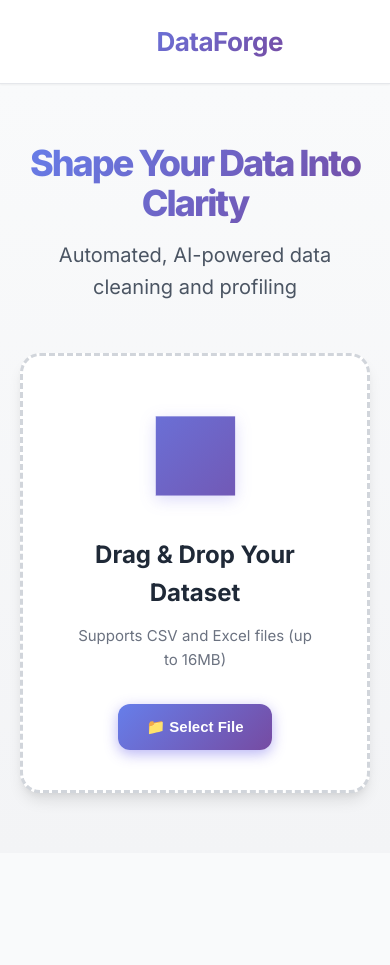
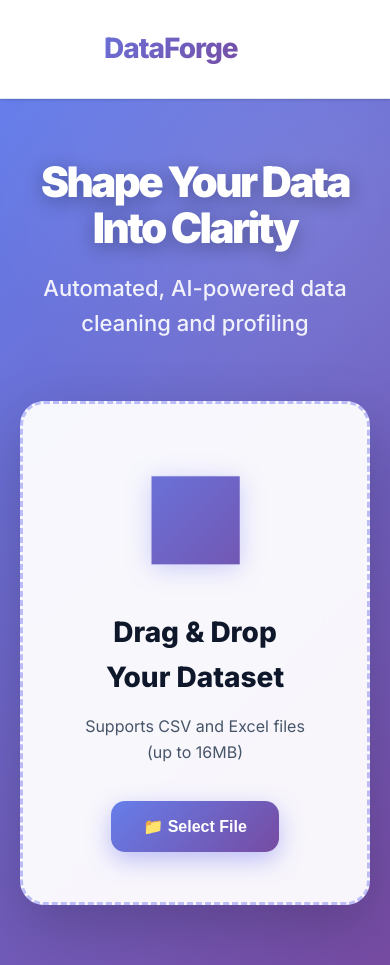
Before and after one commit to mani1715/dataforge, a React (Create React App) app in the folder frontend/: page / in a window 390 px wide. Before the commit the page ends 853 px from the top, so only its background shows below. Built offline with nearby package versions, Linux system fonts and the light colour scheme.

Commit message:
auto-commit for 9b827981-0037-47cf-8290-6da538d3a094

```diff
--- a/frontend/src/App.css
+++ b/frontend/src/App.css
@@ -1,47 +1,62 @@
 /* ==============================================
-   DataForge - Premium Professional SaaS Design
-   Modern, Clean, Enterprise-Grade UI
+   DataForge - Professional Modern Design
+   Dark Mode Inspired with Vibrant Accents
 ============================================== */
 
-/* --- CSS VARIABLES --- */
+/* --- MODERN PROFESSIONAL COLOR PALETTE --- */
 :root {
-  /* Primary Colors */
+  /* Primary - Deep Blue/Purple */
+  --primary-500: #6366F1;
   --primary-600: #4F46E5;
   --primary-700: #4338CA;
-  --primary-50: #EEF2FF;
-  --primary-100: #E0E7FF;
+  --primary-900: #312E81;
 
-  /* Neutral Colors */
-  --neutral-50: #F9FAFB;
-  --neutral-100: #F3F4F6;
-  --neutral-200: #E5E7EB;
-  --neutral-300: #D1D5DB;
-  --neutral-400: #9CA3AF;
-  --neutral-500: #6B7280;
-  --neutral-600: #4B5563;
-  --neutral-700: #374151;
-  --neutral-800: #1F2937;
-  --neutral-900: #111827;
+  /* Backgrounds - Modern Dark/Light Mix */
+  --bg-primary: #0F172A;
+  --bg-secondary: #1E293B;
+  --bg-tertiary: #334155;
+  --bg-light: #F8FAFC;
+  --bg-card: #FFFFFF;
+  --bg-card-dark: #1E293B;
 
-  /* Status Colors */
+  /* Accent Colors */
+  --accent-cyan: #06B6D4;
+  --accent-purple: #A855F7;
+  --accent-pink: #EC4899;
+
+  /* Status Colors - Vibrant */
+  --success-400: #34D399;
   --success-500: #10B981;
   --success-600: #059669;
-  --success-50: #ECFDF5;
+  --warning-400: #FBBF24;
   --warning-500: #F59E0B;
-  --warning-50: #FFF7ED;
+  --error-400: #F87171;
   --error-500: #EF4444;
-  --error-50: #FEF2F2;
 
-  /* Shadows */
-  --shadow-sm: 0 1px 2px 0 rgba(0, 0, 0, 0.05);
+  /* Text Colors */
+  --text-primary: #0F172A;
+  --text-secondary: #475569;
+  --text-tertiary: #94A3B8;
+  --text-white: #FFFFFF;
+
+  /* Borders & Dividers */
+  --border-light: #E2E8F0;
+  --border-medium: #CBD5E1;
+  --border-dark: #475569;
+
+  /* Shadows - Professional */
+  --shadow-sm: 0 1px 3px 0 rgba(0, 0, 0, 0.1), 0 1px 2px 0 rgba(0, 0, 0, 0.06);
   --shadow-md: 0 4px 6px -1px rgba(0, 0, 0, 0.1), 0 2px 4px -1px rgba(0, 0, 0, 0.06);
   --shadow-lg: 0 10px 15px -3px rgba(0, 0, 0, 0.1), 0 4px 6px -2px rgba(0, 0, 0, 0.05);
   --shadow-xl: 0 20px 25px -5px rgba(0, 0, 0, 0.1), 0 10px 10px -5px rgba(0, 0, 0, 0.04);
+  --shadow-colored: 0 10px 40px -10px rgba(99, 102, 241, 0.4);
 
-  /* Gradients */
-  --gradient-primary: linear-gradient(135deg, #667eea 0%, #764ba2 100%);
-  --gradient-success: linear-gradient(135deg, #0cebeb 0%, #20e3b2 100%);
-  --gradient-hero: linear-gradient(135deg, #667eea 0%, #764ba2 100%);
+  /* Gradients - Modern & Vibrant */
+  --gradient-primary: linear-gradient(135deg, #667EEA 0%, #764BA2 100%);
+  --gradient-secondary: linear-gradient(135deg, #6366F1 0%, #A855F7 100%);
+  --gradient-success: linear-gradient(135deg, #34D399 0%, #06B6D4 100%);
+  --gradient-dark: linear-gradient(135deg, #1E293B 0%, #334155 100%);
+  --gradient-hero: linear-gradient(135deg, #667EEA 0%, #764BA2 100%);
 }
 
 /* --- GLOBAL RESET --- */
@@ -52,9 +67,9 @@
 }
 
 body {
-  background: var(--neutral-50);
-  color: var(--neutral-800);
-  font-family: 'Inter', -apple-system, BlinkMacSystemFont, 'Segoe UI', 'Roboto', 'Helvetica Neue', Arial, sans-serif;
+  background: linear-gradient(to bottom, #F8FAFC 0%, #E2E8F0 100%);
+  color: var(--text-primary);
+  font-family: 'Inter', -apple-system, BlinkMacSystemFont, 'Segoe UI', 'Roboto', sans-serif;
   line-height: 1.6;
   -webkit-font-smoothing: antialiased;
   -moz-osx-font-smoothing: grayscale;
@@ -62,7 +77,7 @@ body {
 
 .App {
   min-height: 100vh;
-  background: var(--neutral-50);
+  background: linear-gradient(to bottom, #F8FAFC 0%, #E2E8F0 100%);
 }
 
 /* --- HEADER --- */
@@ -70,10 +85,9 @@ body {
   display: flex;
   justify-content: space-between;
   align-items: center;
-  padding: 16px 48px;
-  background: rgba(255, 255, 255, 0.9);
-  backdrop-filter: blur(10px);
-  border-bottom: 1px solid var(--neutral-200);
+  padding: 20px 48px;
+  background: var(--bg-card);
+  border-bottom: 1px solid var(--border-light);
   position: sticky;
   top: 0;
   z-index: 100;
@@ -81,37 +95,37 @@ body {
 }
 
 .logo {
-  font-size: 26px;
-  font-weight: 700;
+  font-size: 28px;
+  font-weight: 800;
   background: var(--gradient-primary);
   -webkit-background-clip: text;
   -webkit-text-fill-color: transparent;
   background-clip: text;
-  letter-spacing: -0.5px;
+  letter-spacing: -1px;
   display: flex;
   align-items: center;
-  gap: 10px;
+  gap: 12px;
 }
 
 .logo-icon {
-  font-size: 32px;
-  filter: drop-shadow(0 2px 4px rgba(79, 70, 229, 0.3));
+  font-size: 36px;
+  filter: drop-shadow(0 4px 8px rgba(99, 102, 241, 0.4));
 }
 
 .header-actions {
   display: flex;
-  gap: 12px;
+  gap: 14px;
   align-items: center;
 }
 
 .dataset-name {
   font-size: 14px;
   font-weight: 600;
-  color: var(--neutral-700);
-  background: var(--neutral-100);
-  padding: 10px 20px;
-  border-radius: 10px;
-  border: 1px solid var(--neutral-200);
+  color: var(--text-primary);
+  background: var(--bg-light);
+  padding: 12px 24px;
+  border-radius: 12px;
+  border: 2px solid var(--border-light);
   display: flex;
   align-items: center;
   gap: 8px;
@@ -125,19 +139,34 @@ body {
   justify-content: center;
   min-height: calc(100vh - 100px);
   padding: 60px 20px;
-  background: linear-gradient(180deg, var(--neutral-50) 0%, var(--neutral-100) 100%);
+  background: linear-gradient(135deg, #667EEA 0%, #764BA2 100%);
+  position: relative;
+  overflow: hidden;
+}
+
+.upload-page::before {
+  content: '';
+  position: absolute;
+  width: 600px;
+  height: 600px;
+  background: radial-gradient(circle, rgba(255,255,255,0.1) 0%, transparent 70%);
+  top: -200px;
+  right: -200px;
+  border-radius: 50%;
 }
 
 .upload-header {
   text-align: center;
-  margin-bottom: 50px;
-  animation: fadeInUp 0.6s ease-out;
+  margin-bottom: 60px;
+  animation: fadeInUp 0.8s ease-out;
+  position: relative;
+  z-index: 2;
 }
 
 @keyframes fadeInUp {
   from {
     opacity: 0;
-    transform: translateY(20px);
+    transform: translateY(30px);
   }
   to {
     opacity: 1;
@@ -146,102 +175,80 @@ body {
 }
 
 .upload-header h1 {
-  font-size: 56px;
-  font-weight: 800;
+  font-size: 64px;
+  font-weight: 900;
+  color: white;
+  margin-bottom: 20px;
+  letter-spacing: -2.5px;
+  line-height: 1.1;
+  text-shadow: 0 4px 20px rgba(0, 0, 0, 0.3);
+}
+
+.upload-header p {
+  font-size: 22px;
+  color: rgba(255, 255, 255, 0.9);
+  font-weight: 500;
+}
+
+.upload-zone {
+  background: rgba(255, 255, 255, 0.95);
+  backdrop-filter: blur(20px);
+  border: 3px dashed rgba(99, 102, 241, 0.4);
+  border-radius: 24px;
+  padding: 80px 120px;
+  text-align: center;
+  cursor: pointer;
+  transition: all 0.4s cubic-bezier(0.4, 0, 0.2, 1);
+  max-width: 800px;
+  width: 100%;
+  position: relative;
+  z-index: 2;
+  box-shadow: 0 20px 60px rgba(0, 0, 0, 0.2);
+}
+
+.upload-zone:hover {
+  border-color: var(--primary-600);
+  transform: translateY(-8px);
+  box-shadow: 0 30px 80px rgba(0, 0, 0, 0.3);
+  background: white;
+}
+
+.upload-icon {
+  font-size: 80px;
+  margin-bottom: 28px;
   background: var(--gradient-primary);
   -webkit-background-clip: text;
   -webkit-text-fill-color: transparent;
   background-clip: text;
-  margin-bottom: 16px;
-  letter-spacing: -2px;
-  line-height: 1.1;
-}
-
-.upload-header p {
-  font-size: 20px;
-  color: var(--neutral-600);
-  font-weight: 400;
-}
-
-.upload-zone {
-  background: white;
-  border: 3px dashed var(--neutral-300);
-  border-radius: 20px;
-  padding: 80px 100px;
-  text-align: center;
-  cursor: pointer;
-  transition: all 0.3s cubic-bezier(0.4, 0, 0.2, 1);
-  max-width: 700px;
-  width: 100%;
-  position: relative;
-  overflow: hidden;
-  box-shadow: var(--shadow-lg);
-}
-
-.upload-zone::before {
-  content: '';
-  position: absolute;
-  top: 0;
-  left: 0;
-  right: 0;
-  bottom: 0;
-  background: var(--gradient-primary);
-  opacity: 0;
-  transition: opacity 0.3s ease;
-  z-index: 0;
-}
-
-.upload-zone:hover {
-  border-color: var(--primary-600);
-  transform: translateY(-4px);
-  box-shadow: var(--shadow-xl);
-}
-
-.upload-zone:hover::before {
-  opacity: 0.03;
-}
-
-.upload-zone > * {
-  position: relative;
-  z-index: 1;
-}
-
-.upload-icon {
-  font-size: 72px;
-  margin-bottom: 24px;
-  background: var(--gradient-primary);
-  -webkit-background-clip: text;
-  -webkit-text-fill-color: transparent;
-  background-clip: text;
-  filter: drop-shadow(0 4px 8px rgba(79, 70, 229, 0.2));
+  filter: drop-shadow(0 4px 12px rgba(99, 102, 241, 0.3));
 }
 
 .upload-zone h3 {
-  font-size: 24px;
-  font-weight: 700;
-  color: var(--neutral-800);
-  margin-bottom: 12px;
+  font-size: 28px;
+  font-weight: 800;
+  color: var(--text-primary);
+  margin-bottom: 14px;
 }
 
 .upload-zone p {
-  color: var(--neutral-500);
-  font-size: 15px;
-  margin-bottom: 32px;
+  color: var(--text-secondary);
+  font-size: 16px;
+  margin-bottom: 36px;
 }
 
 /* --- BUTTONS --- */
 .btn {
-  padding: 14px 28px;
-  border-radius: 12px;
-  font-weight: 600;
-  font-size: 15px;
+  padding: 16px 32px;
+  border-radius: 14px;
+  font-weight: 700;
+  font-size: 16px;
   cursor: pointer;
   border: none;
-  transition: all 0.2s ease;
+  transition: all 0.3s ease;
   display: inline-flex;
   align-items: center;
-  gap: 8px;
-  box-shadow: var(--shadow-sm);
+  gap: 10px;
+  box-shadow: var(--shadow-md);
   position: relative;
   overflow: hidden;
 }
@@ -254,14 +261,14 @@ body {
   width: 0;
   height: 0;
   border-radius: 50%;
-  background: rgba(255, 255, 255, 0.3);
+  background: rgba(255, 255, 255, 0.25);
   transform: translate(-50%, -50%);
   transition: width 0.6s, height 0.6s;
 }
 
 .btn:hover::before {
-  width: 300px;
-  height: 300px;
+  width: 400px;
+  height: 400px;
 }
 
 .btn > * {
@@ -272,41 +279,40 @@ body {
 .btn-primary {
   background: var(--gradient-primary);
   color: white;
-  box-shadow: 0 4px 14px 0 rgba(79, 70, 229, 0.4);
+  box-shadow: 0 8px 24px rgba(99, 102, 241, 0.4);
 }
 
 .btn-primary:hover:not(:disabled) {
-  transform: translateY(-2px);
-  box-shadow: 0 6px 20px 0 rgba(79, 70, 229, 0.5);
+  transform: translateY(-3px);
+  box-shadow: 0 12px 32px rgba(99, 102, 241, 0.5);
 }
 
 .btn-secondary {
   background: white;
-  color: var(--neutral-700);
-  border: 2px solid var(--neutral-200);
-  box-shadow: var(--shadow-sm);
+  color: var(--text-primary);
+  border: 2px solid var(--border-medium);
 }
 
 .btn-secondary:hover:not(:disabled) {
   border-color: var(--primary-600);
   color: var(--primary-600);
-  transform: translateY(-2px);
-  box-shadow: var(--shadow-md);
+  transform: translateY(-3px);
+  box-shadow: var(--shadow-lg);
 }
 
 .btn-success {
-  background: linear-gradient(135deg, #0cebeb 0%, #20e3b2 100%);
+  background: var(--gradient-success);
   color: white;
-  box-shadow: 0 4px 14px 0 rgba(16, 185, 129, 0.4);
+  box-shadow: 0 8px 24px rgba(52, 211, 153, 0.4);
 }
 
 .btn-success:hover:not(:disabled) {
-  transform: translateY(-2px);
-  box-shadow: 0 6px 20px 0 rgba(16, 185, 129, 0.5);
+  transform: translateY(-3px);
+  box-shadow: 0 12px 32px rgba(52, 211, 153, 0.5);
 }
 
 .btn:disabled {
-  opacity: 0.6;
+  opacity: 0.5;
   cursor: not-allowed;
   transform: none !important;
 }
@@ -314,86 +320,71 @@ body {
 /* --- DASHBOARD LAYOUT --- */
 .dashboard-layout {
   display: grid;
-  grid-template-columns: 320px 1fr 360px;
-  gap: 28px;
-  padding: 32px 48px;
+  grid-template-columns: 340px 1fr 380px;
+  gap: 32px;
+  padding: 36px 48px;
   max-width: 1920px;
   margin: 0 auto;
 }
 
 /* --- CARD COMPONENT --- */
 .card {
-  background: white;
-  border-radius: 16px;
-  padding: 28px;
-  box-shadow: var(--shadow-md);
-  border: 1px solid var(--neutral-200);
+  background: var(--bg-card);
+  border-radius: 20px;
+  padding: 32px;
+  box-shadow: var(--shadow-lg);
+  border: 1px solid var(--border-light);
   transition: all 0.3s ease;
   position: relative;
-  overflow: hidden;
-}
-
-.card::before {
-  content: '';
-  position: absolute;
-  top: 0;
-  left: 0;
-  right: 0;
-  height: 4px;
-  background: var(--gradient-primary);
-  transform: scaleX(0);
-  transition: transform 0.3s ease;
-}
-
-.card:hover::before {
-  transform: scaleX(1);
 }
 
 .card:hover {
-  box-shadow: var(--shadow-lg);
-  transform: translateY(-2px);
+  box-shadow: var(--shadow-xl);
+  transform: translateY(-4px);
 }
 
 .card h3 {
-  font-size: 18px;
-  font-weight: 700;
-  color: var(--neutral-800);
-  margin-bottom: 20px;
+  font-size: 20px;
+  font-weight: 800;
+  color: var(--text-primary);
+  margin-bottom: 24px;
   display: flex;
   align-items: center;
-  gap: 10px;
+  gap: 12px;
 }
 
-/* --- LEFT PANEL (Stats) --- */
+/* --- STATS CARD --- */
 .stats-card {
   display: flex;
   flex-direction: column;
-  gap: 24px;
+  gap: 28px;
 }
 
 .score-container {
   text-align: center;
-  padding: 28px 0;
-  background: linear-gradient(135deg, var(--primary-50) 0%, var(--neutral-50) 100%);
-  border-radius: 12px;
-  margin: -8px -8px 0 -8px;
+  padding: 32px 20px;
+  background: linear-gradient(135deg, #EEF2FF 0%, #E0E7FF 100%);
+  border-radius: 16px;
+  position: relative;
 }
 
 .score-label {
   font-size: 13px;
-  color: var(--neutral-600);
-  font-weight: 600;
-  margin-bottom: 20px;
+  color: var(--text-secondary);
+  font-weight: 700;
+  margin-bottom: 24px;
   text-transform: uppercase;
-  letter-spacing: 1px;
+  letter-spacing: 1.2px;
 }
 
 .score-circle {
   position: relative;
-  width: 160px;
-  height: 160px;
-  margin: 0 auto 20px;
-  filter: drop-shadow(0 4px 8px rgba(79, 70, 229, 0.15));
+  width: 180px;
+  height: 180px;
+  margin: 0 auto 24px;
+  display: flex;
+  align-items: center;
+  justify-content: center;
 }
 
 .score-value {
@@ -401,33 +392,37 @@ body {
   top: 50%;
   left: 50%;
   transform: translate(-50%, -50%);
-  font-size: 44px;
-  font-weight: 800;
-  letter-spacing: -1px;
+  font-size: 52px;
+  font-weight: 900;
+  letter-spacing: -2px;
+  z-index: 10;
+  text-shadow: 0 2px 8px rgba(0, 0, 0, 0.1);
 }
 
 .score-status {
-  font-size: 15px;
+  font-size: 16px;
   font-weight: 700;
-  margin-top: 12px;
-  padding: 8px 16px;
-  border-radius: 20px;
+  padding: 10px 24px;
+  border-radius: 24px;
   display: inline-block;
 }
 
 .health-good {
   color: var(--success-600);
-  background: var(--success-50);
+  background: rgba(16, 185, 129, 0.1);
+  border: 2px solid var(--success-400);
 }
 
 .health-warning {
   color: var(--warning-500);
-  background: var(--warning-50);
+  background: rgba(251, 191, 36, 0.1);
+  border: 2px solid var(--warning-400);
 }
 
 .health-bad {
   color: var(--error-500);
-  background: var(--error-50);
+  background: rgba(239, 68, 68, 0.1);
+  border: 2px solid var(--error-400);
 }
 
 .summary-list {
@@ -440,18 +435,18 @@ body {
   display: flex;
   justify-content: space-between;
   align-items: center;
-  padding: 16px 0;
-  border-bottom: 1px solid var(--neutral-100);
+  padding: 18px 0;
+  border-bottom: 1px solid var(--border-light);
   font-size: 15px;
-  transition: background 0.2s ease;
+  transition: all 0.2s ease;
 }
 
 .summary-item:hover {
-  background: var(--neutral-50);
-  margin: 0 -8px;
-  padding-left: 8px;
-  padding-right: 8px;
-  border-radius: 8px;
+  background: var(--bg-light);
+  margin: 0 -12px;
+  padding-left: 12px;
+  padding-right: 12px;
+  border-radius: 10px;
 }
 
 .summary-item:last-child {
@@ -459,27 +454,27 @@ body {
 }
 
 .summary-label {
-  color: var(--neutral-600);
-  font-weight: 500;
+  color: var(--text-secondary);
+  font-weight: 600;
 }
 
 .summary-value {
-  color: var(--neutral-800);
-  font-weight: 700;
-  font-size: 16px;
+  color: var(--text-primary);
+  font-weight: 800;
+  font-size: 18px;
 }
 
-/* --- CENTER PANEL (Main Content) --- */
+/* --- MAIN CONTENT --- */
 .main-content {
   display: flex;
   flex-direction: column;
-  gap: 24px;
+  gap: 28px;
 }
 
 .message-banner {
-  padding: 16px 20px;
-  border-radius: 12px;
-  font-size: 14px;
+  padding: 18px 24px;
+  border-radius: 14px;
+  font-size: 15px;
   font-weight: 600;
   display: flex;
   align-items: center;
@@ -500,28 +495,28 @@ body {
 }
 
 .message-info {
-  background: var(--primary-50);
+  background: linear-gradient(135deg, #EEF2FF 0%, #E0E7FF 100%);
   color: var(--primary-700);
-  border: 2px solid var(--primary-100);
+  border: 2px solid #C7D2FE;
 }
 
 .message-success {
-  background: var(--success-50);
+  background: linear-gradient(135deg, #D1FAE5 0%, #A7F3D0 100%);
   color: var(--success-600);
-  border: 2px solid #A7F3D0;
+  border: 2px solid var(--success-400);
 }
 
 .message-error {
-  background: var(--error-50);
+  background: linear-gradient(135deg, #FEE2E2 0%, #FECACA 100%);
   color: #991B1B;
-  border: 2px solid #FECACA;
+  border: 2px solid var(--error-400);
 }
 
 /* --- DATA TABLE --- */
 .table-container {
   overflow-x: auto;
-  border-radius: 12px;
-  border: 1px solid var(--neutral-200);
+  border-radius: 14px;
+  border: 1px solid var(--border-light);
 }
 
 .data-table {
@@ -531,25 +526,23 @@ body {
 }
 
 .data-table th {
-  background: linear-gradient(180deg, var(--neutral-50) 0%, var(--neutral-100) 100%);
+  background: linear-gradient(180deg, #F8FAFC 0%, #F1F5F9 100%);
   text-align: left;
-  padding: 16px 20px;
-  color: var(--neutral-700);
-  font-weight: 700;
+  padding: 18px 24px;
+  color: var(--text-primary);
+  font-weight: 800;
   font-size: 12px;
   text-transform: uppercase;
-  letter-spacing: 0.8px;
+  letter-spacing: 1px;
   white-space: nowrap;
-  border-bottom: 2px solid var(--neutral-200);
-  position: sticky;
-  top: 0;
-  z-index: 10;
+  border-bottom: 2px solid var(--border-medium);
 }
 
 .data-table td {
-  padding: 14px 20px;
-  border-bottom: 1px solid var(--neutral-100);
-  color: var(--neutral-700);
+  padding: 16px 24px;
+  border-bottom: 1px solid var(--border-light);
+  color: var(--text-secondary);
+  font-weight: 500;
 }
 
 .data-table tr:last-child td {
@@ -561,52 +554,52 @@ body {
 }
 
 .data-table tbody tr:hover {
-  background: var(--primary-50);
+  background: linear-gradient(90deg, #EEF2FF 0%, #F8FAFC 100%);
 }
 
 .missing-val {
   background: var(--error-50);
   color: var(--error-500);
-  padding: 6px 12px;
-  border-radius: 6px;
-  font-weight: 700;
+  padding: 6px 14px;
+  border-radius: 8px;
+  font-weight: 800;
   font-size: 11px;
   text-transform: uppercase;
-  letter-spacing: 0.5px;
+  letter-spacing: 0.8px;
   display: inline-block;
-  border: 1px solid #FECACA;
+  border: 2px solid var(--error-400);
 }
 
 /* --- CLEANING CONTROLS --- */
 .controls-section {
   display: flex;
   flex-direction: column;
-  gap: 16px;
+  gap: 18px;
 }
 
 .control-group {
   display: flex;
   flex-direction: column;
-  gap: 10px;
+  gap: 12px;
 }
 
 .control-label {
   font-size: 12px;
-  font-weight: 700;
-  color: var(--neutral-700);
+  font-weight: 800;
+  color: var(--text-primary);
   text-transform: uppercase;
-  letter-spacing: 0.8px;
+  letter-spacing: 1px;
 }
 
 .select-dropdown {
   width: 100%;
-  padding: 12px 16px;
-  border-radius: 10px;
-  border: 2px solid var(--neutral-200);
+  padding: 14px 18px;
+  border-radius: 12px;
+  border: 2px solid var(--border-medium);
   background: white;
-  font-size: 14px;
+  font-size: 15px;
   font-weight: 600;
-  color: var(--neutral-700);
+  color: var(--text-primary);
   cursor: pointer;
   transition: all 0.2s ease;
   box-shadow: var(--shadow-sm);
@@ -615,7 +608,7 @@ body {
 .select-dropdown:focus {
   outline: none;
   border-color: var(--primary-600);
-  box-shadow: 0 0 0 3px var(--primary-50);
+  box-shadow: 0 0 0 4px rgba(99, 102, 241, 0.1);
 }
 
 .select-dropdown:hover {
@@ -625,8 +618,8 @@ body {
 .action-buttons {
   display: flex;
   flex-direction: column;
-  gap: 10px;
-  margin-top: 12px;
+  gap: 12px;
+  margin-top: 14px;
 }
 
 .action-buttons .btn {
@@ -636,11 +629,11 @@ body {
 
 /* --- AI EXPLANATION --- */
 .ai-explanation {
-  background: linear-gradient(135deg, var(--primary-50) 0%, #E0E7FF 100%);
-  border: 2px solid var(--primary-100);
-  border-radius: 12px;
-  padding: 20px;
-  margin-top: 12px;
+  background: linear-gradient(135deg, #EEF2FF 0%, #E0E7FF 100%);
+  border: 2px solid #C7D2FE;
+  border-radius: 14px;
+  padding: 24px;
+  margin-top: 14px;
   box-shadow: var(--shadow-sm);
   animation: fadeIn 0.5s ease-out;
 }
@@ -658,73 +651,73 @@ body {
   display: flex;
   align-items: center;
   gap: 10px;
-  font-size: 12px;
-  font-weight: 700;
+  font-size: 13px;
+  font-weight: 800;
   color: var(--primary-700);
-  margin-bottom: 12px;
+  margin-bottom: 14px;
   text-transform: uppercase;
-  letter-spacing: 0.8px;
+  letter-spacing: 1px;
 }
 
 .ai-explanation-text {
-  font-size: 14px;
+  font-size: 15px;
   color: var(--primary-700);
   line-height: 1.7;
-  font-weight: 500;
+  font-weight: 600;
 }
 
-/* --- RIGHT PANEL (Visualization) --- */
+/* --- VISUALIZATION --- */
 .visualization-panel {
   display: flex;
   flex-direction: column;
-  gap: 24px;
+  gap: 28px;
 }
 
 .chart-container {
-  background: white;
-  border-radius: 16px;
-  padding: 24px;
-  box-shadow: var(--shadow-md);
-  border: 1px solid var(--neutral-200);
+  background: var(--bg-card);
+  border-radius: 20px;
+  padding: 28px;
+  box-shadow: var(--shadow-lg);
+  border: 1px solid var(--border-light);
   transition: all 0.3s ease;
 }
 
 .chart-container:hover {
-  box-shadow: var(--shadow-lg);
-  transform: translateY(-2px);
+  box-shadow: var(--shadow-xl);
+  transform: translateY(-4px);
 }
 
 .chart-title {
-  font-size: 16px;
-  font-weight: 700;
-  color: var(--neutral-800);
-  margin-bottom: 20px;
+  font-size: 18px;
+  font-weight: 800;
+  color: var(--text-primary);
+  margin-bottom: 24px;
   display: flex;
   align-items: center;
-  gap: 10px;
+  gap: 12px;
 }
 
 .no-data {
   text-align: center;
-  padding: 48px 20px;
-  color: var(--neutral-500);
-  font-size: 14px;
-  font-weight: 500;
+  padding: 56px 20px;
+  color: var(--text-tertiary);
+  font-size: 15px;
+  font-weight: 600;
 }
 
-/* --- LOADING SPINNER --- */
+/* --- LOADING OVERLAY --- */
 .loading-overlay {
   position: fixed;
   top: 0;
   left: 0;
   width: 100%;
   height: 100%;
-  background: rgba(0, 0, 0, 0.7);
+  background: rgba(15, 23, 42, 0.85);
   display: flex;
   justify-content: center;
   align-items: center;
   z-index: 9999;
-  backdrop-filter: blur(8px);
+  backdrop-filter: blur(12px);
 }
 
 .loading-content {
@@ -734,14 +727,14 @@ body {
 }
 
 .spinner {
-  width: 60px;
-  height: 60px;
-  border: 5px solid rgba(255, 255, 255, 0.2);
+  width: 70px;
+  height: 70px;
+  border: 6px solid rgba(255, 255, 255, 0.2);
   border-radius: 50%;
   border-top-color: white;
   animation: spin 0.8s linear infinite;
-  margin: 0 auto 20px;
-  box-shadow: 0 4px 12px rgba(0, 0, 0, 0.3);
+  margin: 0 auto 24px;
+  box-shadow: 0 4px 20px rgba(0, 0, 0, 0.4);
 }
 
 @keyframes spin {
@@ -749,50 +742,48 @@ body {
 }
 
 .loading-text {
-  font-size: 18px;
-  font-weight: 700;
-  margin-top: 16px;
-  letter-spacing: 0.5px;
+  font-size: 20px;
+  font-weight: 800;
+  margin-top: 18px;
+  letter-spacing: 0.8px;
 }
 
-/* --- SCROLLBAR STYLING --- */
+/* --- SCROLLBAR --- */
 ::-webkit-scrollbar {
-  width: 10px;
-  height: 10px;
+  width: 12px;
+  height: 12px;
 }
 
 ::-webkit-scrollbar-track {
-  background: var(--neutral-100);
-  border-radius: 10px;
+  background: var(--border-light);
+  border-radius: 12px;
 }
 
 ::-webkit-scrollbar-thumb {
-  background: var(--neutral-300);
-  border-radius: 10px;
+  background: var(--border-medium);
+  border-radius: 12px;
 }
 
 ::-webkit-scrollbar-thumb:hover {
   background: var(--primary-600);
 }
 
-/* --- RESPONSIVE DESIGN --- */
+/* --- RESPONSIVE --- */
 @media (max-width: 1600px) {
   .dashboard-layout {
-    grid-template-columns: 300px 1fr 340px;
-    gap: 24px;
-    padding: 28px 40px;
+    grid-template-columns: 320px 1fr 360px;
+    gap: 28px;
   }
 }
 
 @media (max-width: 1400px) {
   .dashboard-layout {
-    grid-template-columns: 280px 1fr 320px;
-    gap: 20px;
-    padding: 24px 32px;
+    grid-template-columns: 300px 1fr 340px;
+    gap: 24px;
   }
 
   .upload-header h1 {
-    font-size: 48px;
+    font-size: 52px;
   }
 }
 
@@ -801,61 +792,21 @@ body {
     grid-template-columns: 1fr;
   }
 
-  .header {
-    padding: 16px 24px;
-  }
-
   .upload-zone {
     padding: 60px 80px;
-  }
-
-  .upload-header h1 {
-    font-size: 42px;
   }
 }
 
 @media (max-width: 768px) {
-  .header {
-    flex-direction: column;
-    gap: 16px;
-    padding: 16px 20px;
-  }
-
-  .header-actions {
-    width: 100%;
-    justify-content: space-between;
-  }
-
   .upload-header h1 {
-    font-size: 36px;
+    font-size: 42px;
   }
 
   .upload-zone {
-    padding: 40px 50px;
+    padding: 50px 60px;
   }
 
   .dashboard-layout {
-    padding: 20px;
+    padding: 24px 20px;
   }
 }
-
-/* --- UTILITY CLASSES --- */
-.text-gradient {
-  background: var(--gradient-primary);
-  -webkit-background-clip: text;
-  -webkit-text-fill-color: transparent;
-  background-clip: text;
-}
-
-.pulse {
-  animation: pulse 2s cubic-bezier(0.4, 0, 0.6, 1) infinite;
-}
-
-@keyframes pulse {
-  0%, 100% {
-    opacity: 1;
-  }
-  50% {
-    opacity: 0.5;
-  }
-}
```
